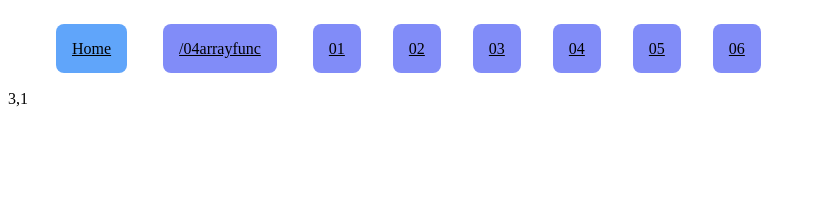
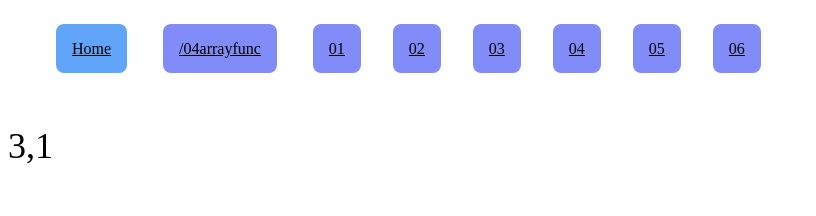
Before and after one commit to henrikvilhelmberglund/frontend-projekt-23-svelte, a SvelteKit app: page /js/04arrayfunc/03 in a window 1280 px wide. Shown: the top 216 px of the page, without its empty margins (0-816 px from the left). Built offline with nearby package versions, Linux system fonts and the light colour scheme.

Commit message:
feat: :sparkles: add DOM output for arrayfunc 03

```diff
--- a/src/routes/js/04arrayfunc/03/+page.svelte
+++ b/src/routes/js/04arrayfunc/03/+page.svelte
@@ -20,7 +20,9 @@
 </script>
 
 <svelte:body bind:this={document} />
-{filterMe(values, 1, 4)}
+<p class="text-4xl">
+  {filterMe(values, 1, 4)}
+</p>
 
 <style>
 	:global(body) {
```
